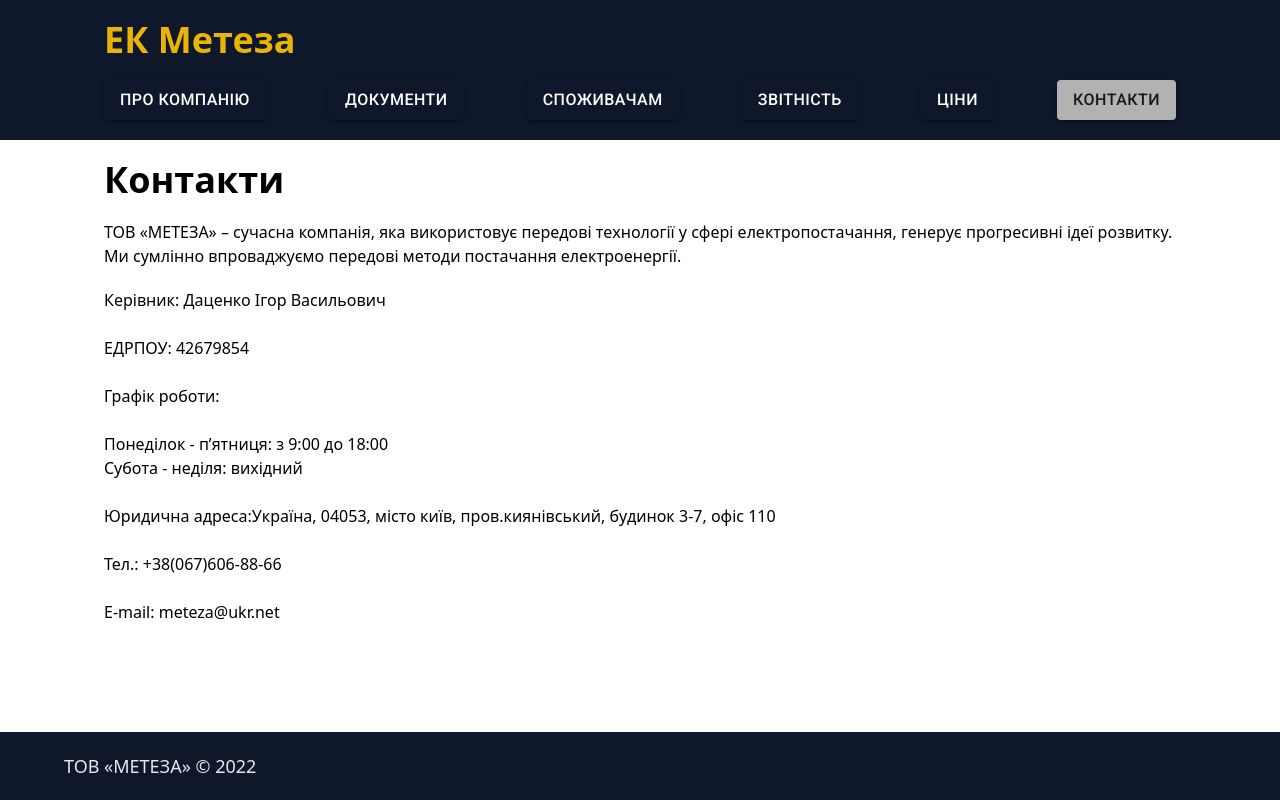
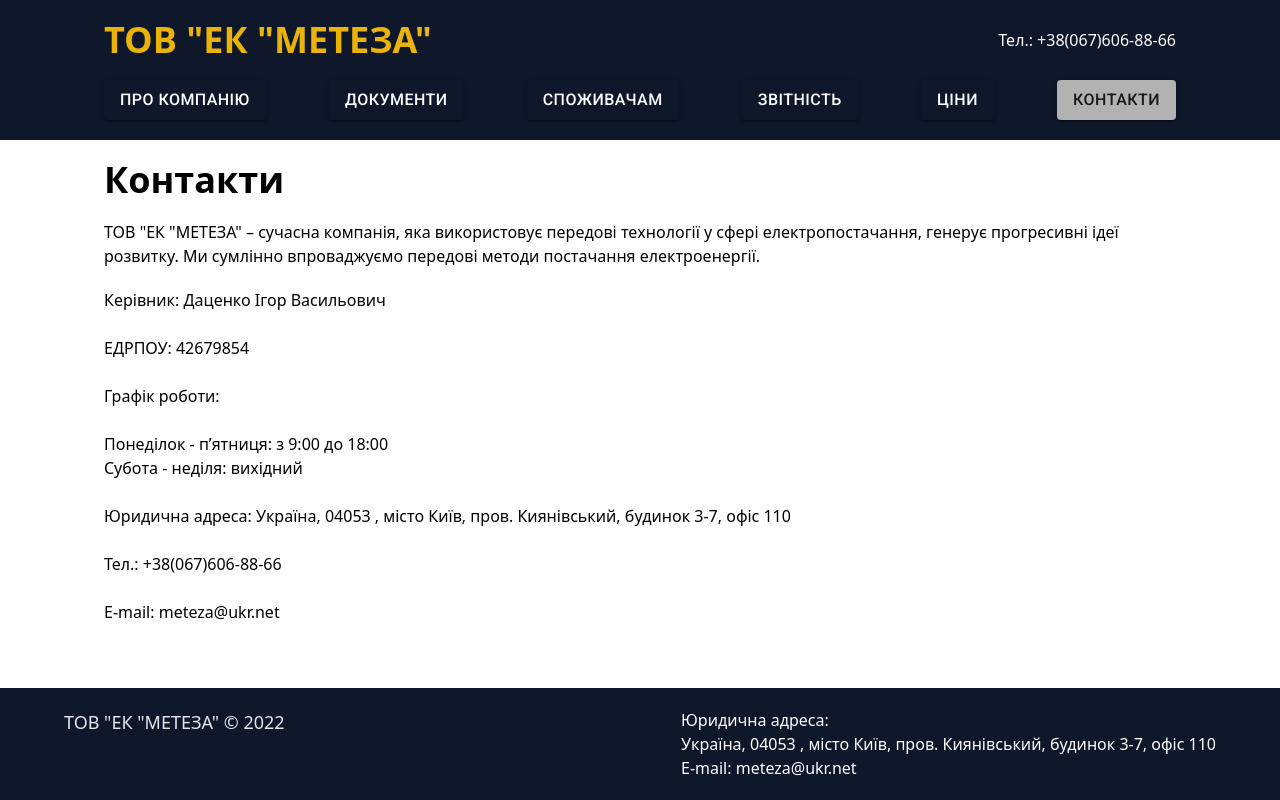
Before and after one commit to Docc2022/energy-website-first, a Next.js app: page /contacts in a window 1280 px wide. Built offline with nearby package versions, Linux system fonts and the light colour scheme.

Commit message:
fix attributes, titles, address

```diff
--- a/src/entities/Footer/index.tsx
+++ b/src/entities/Footer/index.tsx
@@ -3,8 +3,18 @@ import React from "react";
 const Footer = () => {
   return (
     <footer className="mt-auto mb-0 bg-slate-900 p-5">
-      <div className=" max-w-6xl mx-auto">
-        <p className="text-gray-200 flex text-lg">ТОВ «МЕТЕЗА» © 2022</p>
+      <div className=" max-w-6xl mx-auto flex justify-between flex-wrap gap-x-5">
+        <p className="text-gray-200 flex text-lg">
+          ТОВ &quot;ЕК &quot;МЕТЕЗА&quot; © 2022
+        </p>
+        <div className="text-white flex flex-col">
+          <p>
+            Юридична адреса: <br />
+            Україна, 04053 , місто Київ, пров. Киянівський, будинок 3-7, офіс
+            110
+          </p>
+          <p>E-mail: meteza@ukr.net</p>
+        </div>
       </div>
     </footer>
   );
--- a/src/entities/Header/index.tsx
+++ b/src/entities/Header/index.tsx
@@ -12,9 +12,17 @@ const Header = () => {
   return (
     <div className="bg-slate-900">
       <div className="max-w-6xl mx-auto px-10 py-5 flex flex-col gap-y-5">
-        <Link href={"/"}>
-          <h1 className="text-4xl font-bold text-yellow-500">ЕК Метеза</h1>
-        </Link>
+        <div className="flex justify-between flex-wrap gap-5">
+          <Link href={"/"}>
+            <h1 className="text-4xl font-bold text-yellow-500">
+              ТОВ &quot;ЕК &quot;МЕТЕЗА&quot;
+            </h1>
+          </Link>
+          <span className="text-white flex items-center">
+            Тел.: +38(067)606-88-66
+          </span>
+        </div>
+
         <nav>
           <ThemeProvider theme={whiteTheme}>
             <ul className="flex gap-x-8 align-middle justify-between flex-wrap">
--- a/src/views/ConsumersView/index.tsx
+++ b/src/views/ConsumersView/index.tsx
@@ -5,7 +5,7 @@ const ConsumersView = () => {
     <main className="max-w-6xl mx-auto px-10 py-5 flex flex-col gap-y-5">
       <section className="section-consumers">
         <header className="services-header title">
-          <h2 className="text-xl font-bold">Споживачам ТОВ «МЕТЕЗА»</h2>
+          <h2 className="text-xl font-bold">Споживачам  ТОВ &quot;ЕК &quot;МЕТЕЗА&quot;</h2>
         </header>
         <p className="title-text">
           Наша компанія має на меті створити прозору та доступну систему
@@ -48,7 +48,7 @@ const ConsumersView = () => {
           &#8211;
           <span>
             {" "}
-            Поштова адреса: Україна, 04053, місто київ, пров.киянівський,
+            Поштова адреса: Україна, 04053 , місто Київ, пров. Киянівський,
             будинок 3-7, офіс 110
           </span>
           <br />
@@ -127,9 +127,9 @@ const ConsumersView = () => {
           енергонебезпеки за цими контактами:
           <br />
           <br />–<span> Номер телефону:</span> +38(067)606-88-66;
-          <br />–<span> Електронна пошта:</span> info@energoproft.net.ua;
-          <br />–<span> Поштова адреса:</span> 03061, місто Київ, вул. Шепелєва
-          Миколи, будинок 6.
+          <br />–<span> Електронна пошта:</span> meteza@ukr.net;
+          <br />–<span> Поштова адреса:</span> Україна, 04053 , місто Київ,
+          пров. Киянівський, будинок 3-7, офіс 110;
           <br />
           <br />
           Також, на постійній основі приймаються скарги та пропозиції під час
--- a/src/views/ContactsView/index.tsx
+++ b/src/views/ContactsView/index.tsx
@@ -5,9 +5,10 @@ const ContactsView = () => {
     <main className="max-w-6xl mx-auto px-10 py-5 flex flex-col gap-y-5">
       <h1 className="text-4xl font-bold">Контакти</h1>
       <p className="text-base">
-        ТОВ «МЕТЕЗА» – сучасна компанія, яка використовує передові
-        технології у сфері електропостачання, генерує прогресивні ідеї розвитку.
-        Ми сумлінно впроваджуємо передові методи постачання електроенергії.
+        ТОВ &quot;ЕК &quot;МЕТЕЗА&quot; – сучасна компанія, яка використовує
+        передові технології у сфері електропостачання, генерує прогресивні ідеї
+        розвитку. Ми сумлінно впроваджуємо передові методи постачання
+        електроенергії.
       </p>
       <p className="title-text">
         <span>Керівник:</span> Даценко Ігор Васильович
@@ -23,8 +24,8 @@ const ContactsView = () => {
         Субота - неділя: вихідний
         <br />
         <br />
-        <span>Юридична адреса:</span>
-        Україна, 04053, місто київ, пров.киянівський, будинок 3-7, офіс 110
+        <span>Юридична адреса: </span>
+        Україна, 04053 , місто Київ, пров. Киянівський, будинок 3-7, офіс 110
         <br />
         <br />
         <span>Тел.:</span> +38(067)606-88-66
--- a/src/views/MainPageView/index.tsx
+++ b/src/views/MainPageView/index.tsx
@@ -5,7 +5,7 @@ const MainPageView = () => {
     <main className="max-w-6xl mx-auto px-10 py-5 flex flex-col gap-y-5">
       <h1 className="text-4xl font-bold">Про компанію</h1>
       <p className="text-base">
-        ТОВ «МЕТЕЗА» – сучасна компанія, яка використовує передові
+         ТОВ &quot;ЕК &quot;МЕТЕЗА&quot; – сучасна компанія, яка використовує передові
         технології у сфері електропостачання, генерує прогресивні ідеї розвитку.
         Ми сумлінно впроваджуємо передові методи постачання електроенергії.
       </p>
--- a/src/views/ReportView/index.tsx
+++ b/src/views/ReportView/index.tsx
@@ -5,7 +5,7 @@ const ReportView = () => {
     <main className="max-w-6xl mx-auto px-10 py-5 flex flex-col gap-y-5">
       <h1 className="text-4xl font-bold">Звітність</h1>
       <p className="text-base">
-        Звітність щодо діяльності ТОВ «МЕТЕЗА» на даний час не подавалась.
+        Звітність щодо діяльності  ТОВ &quot;ЕК &quot;МЕТЕЗА&quot; на даний час не подавалась.
       </p>
     </main>
   );
```
